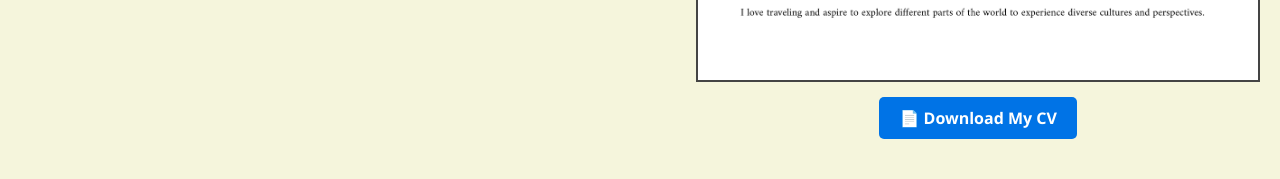
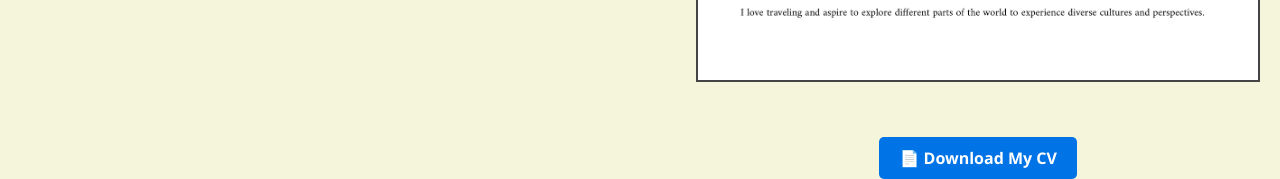
Before and after one commit to akshar-ganji/mywebsite, a plain HTML site: page contact.html in a window 1280 px wide. Shown: the part 734-913 px from the top of the page. Before the commit the page ends 873 px from the top, so only its background shows below. Drawn offline with Linux system fonts and the light colour scheme.

Commit message:
cstyle.css

```diff
--- a/cstyle.css
+++ b/cstyle.css
@@ -67,7 +67,7 @@ body {
 
 /* Download button */
 .download-btn {
-    margin-top: 15px;
+    margin-top: 55px;
     padding: 10px 20px;
     background-color: #0073e6;
     color: white;
```
